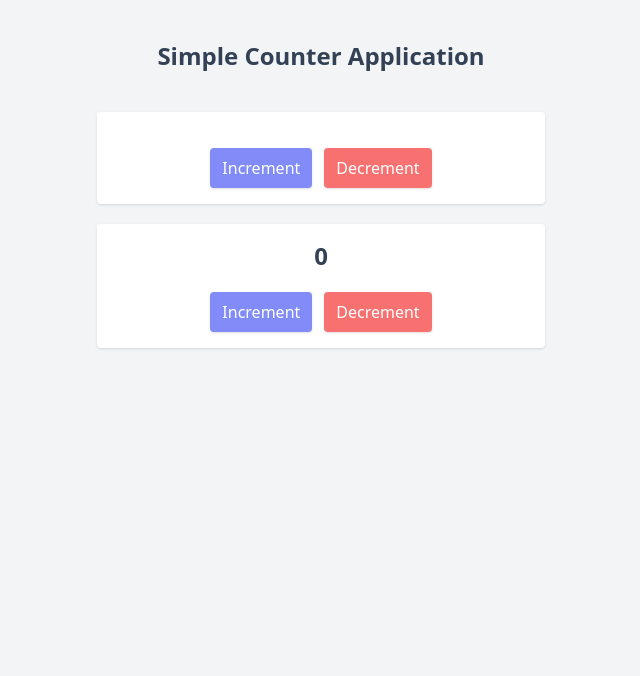
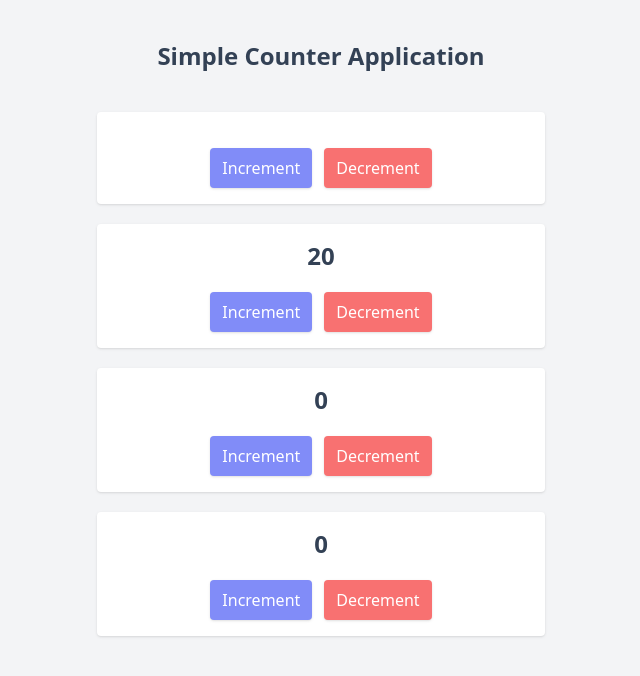
Before and after one commit to jewelrana3/think-in-a-redux, a React (Vite) app: page / in a window 1280 px wide. Shown: the top 676 px of the page, without its empty margins (319-959 px from the left). Built offline with nearby package versions, Linux system fonts and the light colour scheme.

Commit message:
redux own props

```diff
--- a/src/App.jsx
+++ b/src/App.jsx
@@ -2,6 +2,7 @@ import { Provider } from "react-redux";
 
 import DynamicHooksCounter from "./components/DynamicHooksCounter";
 import HooksCounter from "./components/HooksCounter";
+import VariableCounter from "./components/VariableCounter";
 import store from "./redux/store";
 
 export default function App() {
@@ -14,6 +15,8 @@ export default function App() {
 
         <div className="max-w-md mx-auto mt-10 space-y-5">
           <HooksCounter />
+          <VariableCounter />
+          <VariableCounter dynamic />
           <DynamicHooksCounter />
         </div>
       </div>
--- /dev/null
+++ b/src/components/VariableCounter.jsx
@@ -0,0 +1,50 @@
+import { connect } from "react-redux";
+import { increment } from "../redux/counter/actions";
+import {
+  decrement as dynamicDecrement,
+  increment as dynamicIncrement,
+} from "../redux/dynamiCounter/Actions";
+// decrement as dynamicDecrement,
+// increment as dynamicIncrement,
+// redux/dynamiCounter/actions
+
+const VariableCounter = ({ count, increment, decrement }) => {
+  return (
+    <div className="p-4 h-auto flex flex-col items-center justify-center space-y-5 bg-white rounded shadow">
+      <div className="text-2xl font-semibold">{count}</div>
+      <div className="flex space-x-3">
+        <button
+          className="bg-indigo-400 text-white px-3 py-2 rounded shadow"
+          onClick={increment}
+        >
+          Increment
+        </button>
+        <button
+          className="bg-red-400 text-white px-3 py-2 rounded shadow"
+          onClick={decrement}
+        >
+          Decrement
+        </button>
+      </div>
+    </div>
+  );
+};
+
+const mapStateToProps = (state, ownProps) => {
+  return {
+    count: ownProps.dynamic ? state.dynamicCounter.value : state.counter.value,
+  };
+};
+
+const mapDispatchToProps = (dispatch, ownProps) => {
+  return {
+    increment: ownProps.dynamic
+      ? (value) => dispatch(dynamicIncrement(5))
+      : () => dispatch(increment()),
+    decrement: ownProps.dynamic
+      ? (value) => dispatch(dynamicDecrement(2))
+      : () => dispatch(decrement()),
+  };
+};
+
+export default connect(mapStateToProps, mapDispatchToProps)(VariableCounter);
--- a/src/redux/dynamiCounter/Actions.jsx
+++ b/src/redux/dynamiCounter/Actions.jsx
@@ -1,3 +1,5 @@
+// import { DDECREMENT, DINCREMENET } from "./AtionTypes";
+
 import { DDECREMENT, DINCREMENET } from "./AtionTypes";
 
 export const increment = (value) => {
```
